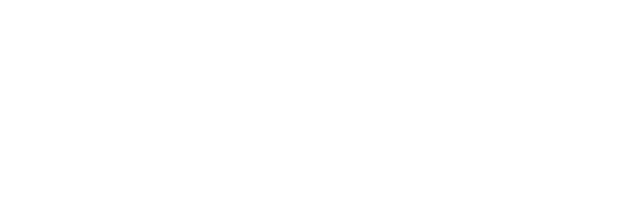
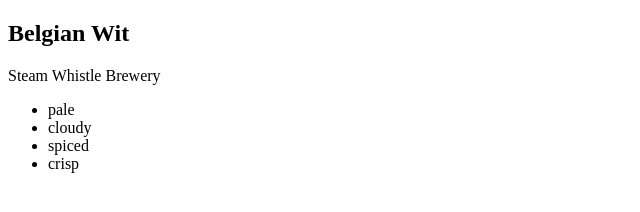
Before and after one commit to kongtoonarmy/es6-for-everyone, a plain HTML site: page index.html in a window 1280 px wide. Shown: the whole page, without its empty margins (0-640 px from the left). Drawn offline with Linux system fonts and the light colour scheme.

Commit message:
13 - Creating HTML fragments with Template Literals

```diff
--- a/index.html
+++ b/index.html
@@ -11,10 +11,88 @@
 <body>
 
 <script>
-    const name = 'Snickers';
-    const age = 2;
-    const sentence = `My dog ${name} is ${age * 7} years old.`;
-    console.log(sentence);
+    /* #1
+    const person = {
+        name: 'Kong',
+        job: 'Full Stack Developer',
+        city: 'Hamilton',
+        bio: 'Kong is really cool guy that loves to teach web development'
+    };
+
+    const markup = `
+        <div class="person">
+            <h2>
+            ${person.name}
+            <span class="job">${person.job}</span>
+            </h2>
+            <p class="location">${person.city}</p>
+            <p class="bio">${person.bio}</p>
+        </div>`;
+
+    document.body.innerHTML = markup;
+    */
+
+    /* #2
+    const dogs = [
+        { name: 'Snickers', age:2 },
+        { name: 'Hugo', age: 8 },
+        { name: 'Sunnry', age:1 }
+    ];
+    const markup = `
+        <ul class="dogs">
+        ${dogs.map(dog => `
+            <li>
+                ${dog.name} is
+                ${dog.age * 7}
+            </li>`).join('')
+        }
+        </ul>
+    `;
+    document.body.innerHTML = markup;
+    */
+
+    /* #2
+    const song = {
+        name: 'Dying to live',
+        artist: 'Tupac',
+        featuring: 'Biggie Smalls', // You can comment out to test
+    };
+
+    const markup = `
+        <div class="song">
+            <p>
+                ${song.name} - ${song.artist}
+                ${song.featuring ? `(Featuring ${song.featuring})` : ''  }
+            </p>
+        </div>
+    `;
+
+    document.body.innerHTML = markup;
+    */
+
+    const beer = {
+        name: 'Belgian Wit',
+        brewery: 'Steam Whistle Brewery',
+        keywords: ['pale', 'cloudy', 'spiced', 'crisp']
+    };
+
+    function renderKeywords(keywords) {
+        return `
+            <ul>
+                ${keywords.map(keyword => `<li>${keyword}</li>`).join('')}
+            </ul>
+        `;
+    }
+
+    const markup = `
+        <div class="beer">
+            <h2>${beer.name}</h2>
+            <p class="brewery">${beer.brewery}</p>
+            ${renderKeywords(beer.keywords)}
+        </div>
+    `;
+
+    document.body.innerHTML = markup;
 </script>
 
 </body>
```
